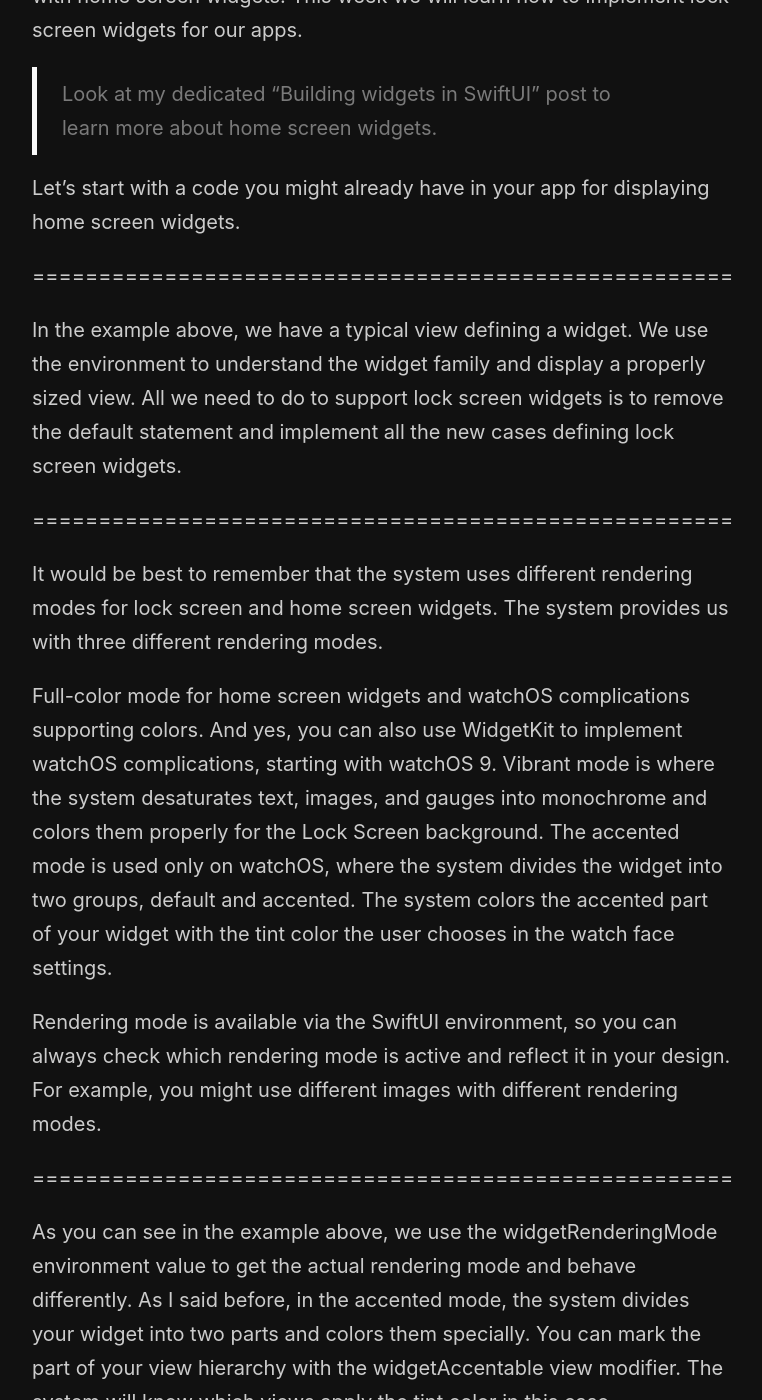
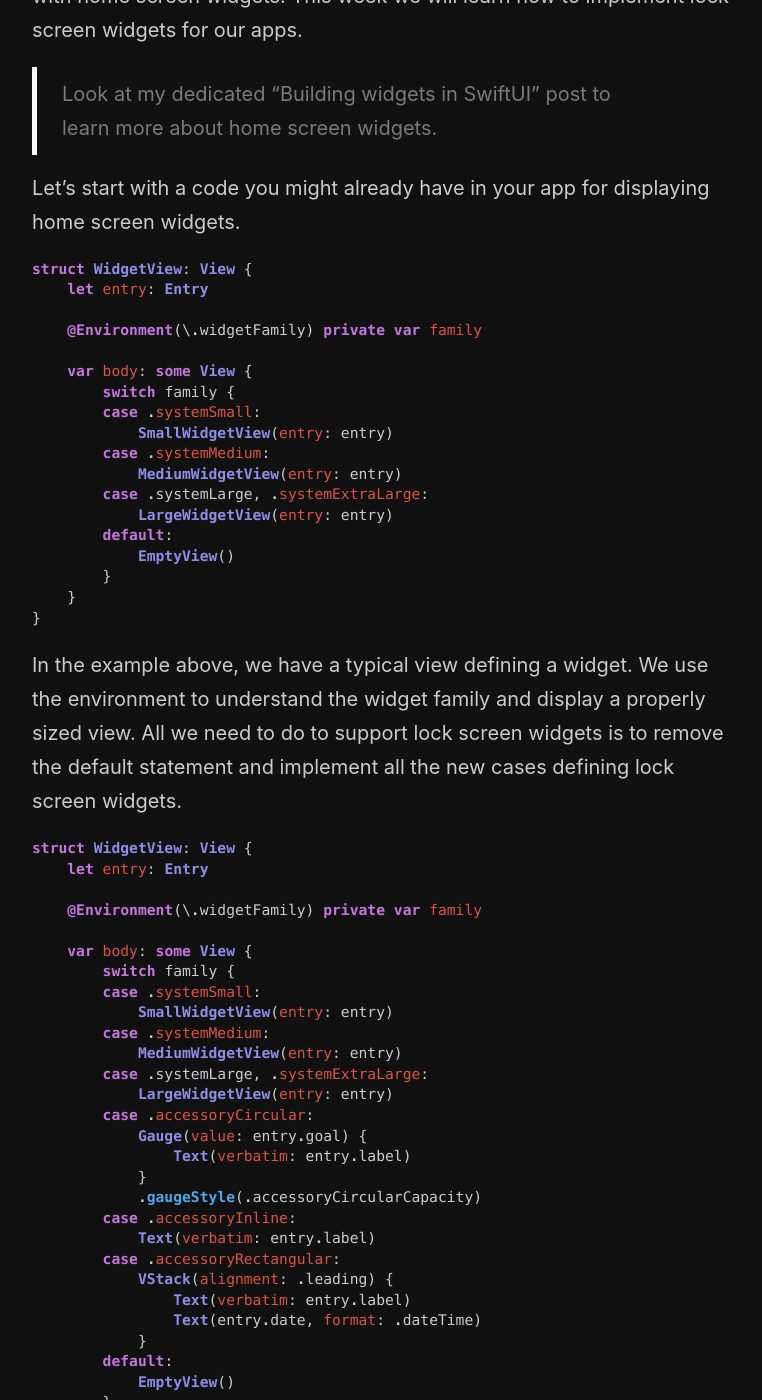
Before and after one commit to mecid/mecid.github.io, a Jekyll site: the page built from _posts/2022-08-30-lock-screen-widgets-in-swiftui.md, in a window 1280 px wide and 1400 px high, scrolled down 433 px. Shown: the whole window, without its empty margins (258-1020 px from the left). Built offline with Jekyll 4.4.1, drawn with Linux system fonts in a browser that asks for light colours; some of the changed text lies outside the part shown.

Commit message:
code examples added to lock screen widgets post

````diff
--- a/_posts/2022-08-30-lock-screen-widgets-in-swiftui.md
+++ b/_posts/2022-08-30-lock-screen-widgets-in-swiftui.md
@@ -9,11 +9,61 @@ One of the most requested features for iOS was customizable lock screens. And fi
 
 Let's start with a code you might already have in your app for displaying home screen widgets.
 
-=====================================================
+```swift
+struct WidgetView: View {
+    let entry: Entry
+
+    @Environment(\.widgetFamily) private var family
+
+    var body: some View {
+        switch family {
+        case .systemSmall:
+            SmallWidgetView(entry: entry)
+        case .systemMedium:
+            MediumWidgetView(entry: entry)
+        case .systemLarge, .systemExtraLarge:
+            LargeWidgetView(entry: entry)
+        default:
+            EmptyView()
+        }
+    }
+}
+```
 
 In the example above, we have a typical view defining a widget. We use the environment to understand the widget family and display a properly sized view. All we need to do to support lock screen widgets is to remove the default statement and implement all the new cases defining lock screen widgets.
 
-=====================================================
+```swift
+struct WidgetView: View {
+    let entry: Entry
+
+    @Environment(\.widgetFamily) private var family
+
+    var body: some View {
+        switch family {
+        case .systemSmall:
+            SmallWidgetView(entry: entry)
+        case .systemMedium:
+            MediumWidgetView(entry: entry)
+        case .systemLarge, .systemExtraLarge:
+            LargeWidgetView(entry: entry)
+        case .accessoryCircular:
+            Gauge(value: entry.goal) {
+                Text(verbatim: entry.label)
+            }
+            .gaugeStyle(.accessoryCircularCapacity)
+        case .accessoryInline:
+            Text(verbatim: entry.label)
+        case .accessoryRectangular:
+            VStack(alignment: .leading) {
+                Text(verbatim: entry.label)
+                Text(entry.date, format: .dateTime)
+            }
+        default:
+            EmptyView()
+        }
+    }
+}
+```
 
 It would be best to remember that the system uses different rendering modes for lock screen and home screen widgets. The system provides us with three different rendering modes.
 
@@ -23,18 +73,103 @@ The accented mode is used only on watchOS, where the system divides the widget i
 
 Rendering mode is available via the SwiftUI environment, so you can always check which rendering mode is active and reflect it in your design. For example, you might use different images with different rendering modes.
 
-=====================================================
+```swift
+struct WidgetView: View {
+    let entry: Entry
+
+    @Environment(\.widgetRenderingMode) private var renderingMode
+
+    var body: some View {
+        switch renderingMode {
+        case .accented:
+            AccentedWidgetView(entry: entry)
+        case .fullColor:
+            FullColorWidgetView(entry: entry)
+        case .vibrant:
+            VibrantWidgetView(entry: entry)
+        default:
+            EmptyView()
+        }
+    }
+}
+```
 
 As you can see in the example above, we use the widgetRenderingMode environment value to get the actual rendering mode and behave differently. As I said before, in the accented mode, the system divides your widget into two parts and colors them specially. You can mark the part of your view hierarchy with the widgetAccentable view modifier. The system will know which views apply the tint color in this case.
 
-=====================================================
+```swift
+struct AccentedWidgetView: View {
+    let entry: Entry
+    var body: some View {
+        HStack {
+            Image(systemName: "moon")
+                .widgetAccentable()
+            Text(verbatim: entry.label)
+        }
+    }
+}
+```
 
 Finally, we need to configure our widget with the supported types.
 
-=====================================================
+```swift
+@main
+struct MyAppWidget: Widget {
+    let kind: String = "Widget"
+
+    var body: some WidgetConfiguration {
+        StaticConfiguration(kind: kind, provider: Provider()) { entry in
+            WidgetView(entry: entry)
+        }
+        .configurationDisplayName("My app widget")
+        .supportedFamilies(
+            [
+                .systemSmall,
+                .systemMedium,
+                .systemLarge,
+                .systemExtraLarge,
+                .accessoryInline,
+                .accessoryCircular,
+                .accessoryRectangular
+            ]
+        )
+    }
+}
+```
 
 If you still support iOS 15, you can check the availability of new lock screen widgets.
 
-=====================================================
+```swift
+@main
+struct MyAppWidget: Widget {
+    let kind: String = "Widget"
+
+    private var supportedFamilies: [WidgetFamily] {
+        if #available(iOSApplicationExtension 16.0, *) {
+            return [
+                .systemSmall,
+                .systemMedium,
+                .systemLarge,
+                .accessoryCircular,
+                .accessoryRectangular,
+                .accessoryInline
+            ]
+        } else {
+            return [
+                .systemSmall,
+                .systemMedium,
+                .systemLarge
+            ]
+        }
+    }
+
+    var body: some WidgetConfiguration {
+        StaticConfiguration(kind: kind, provider: Provider()) { entry in
+            WidgetView(entry: entry)
+        }
+        .configurationDisplayName("My app widget")
+        .supportedFamilies(supportedFamilies)
+    }
+}
+```
 
 Today we learned how to implement new lock screen widgets in iOS 16. Remember that we can reuse the same API to build watchOS complications. And you can easily share the widget codebase by looking into environment values to understand which rendering mode is active at the very moment.
````
